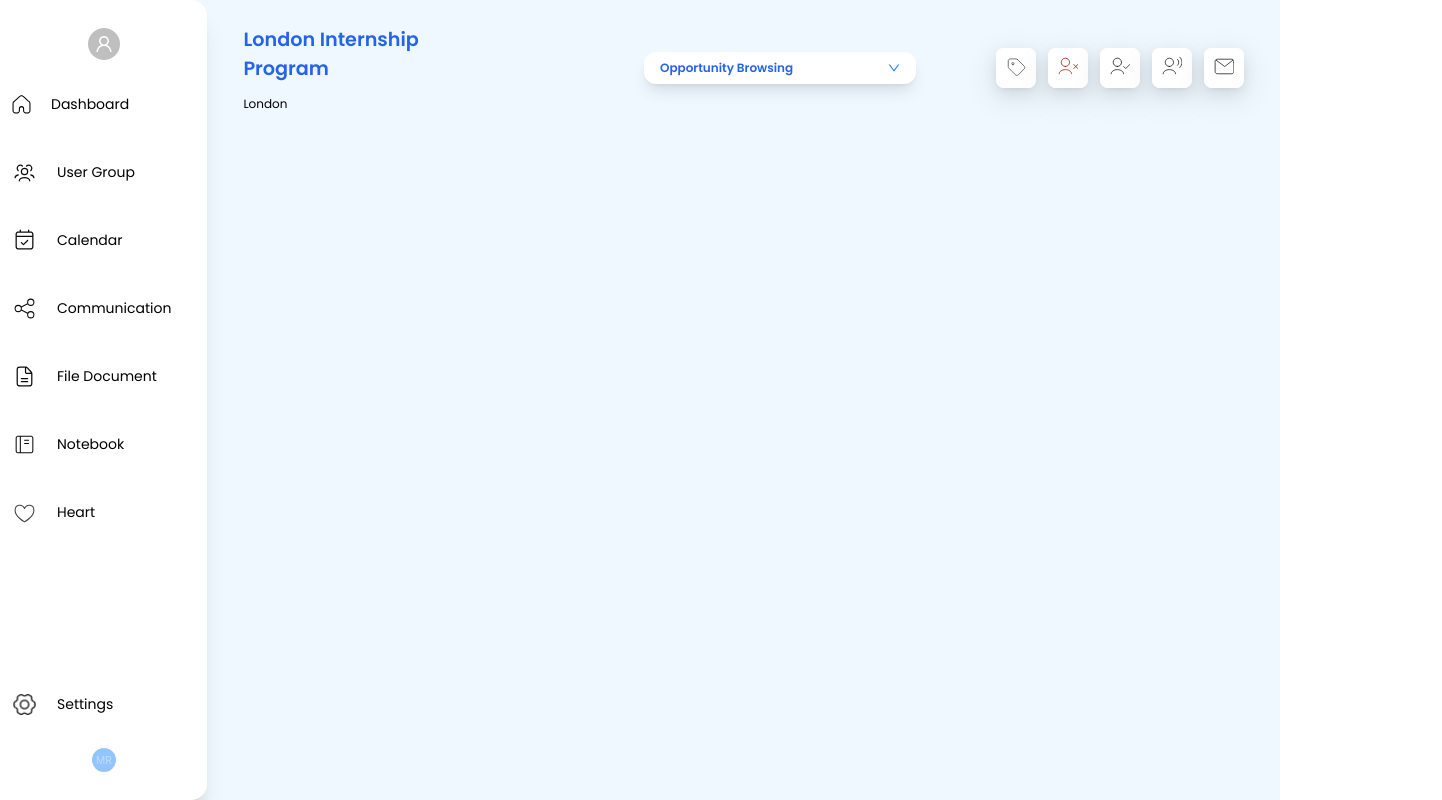
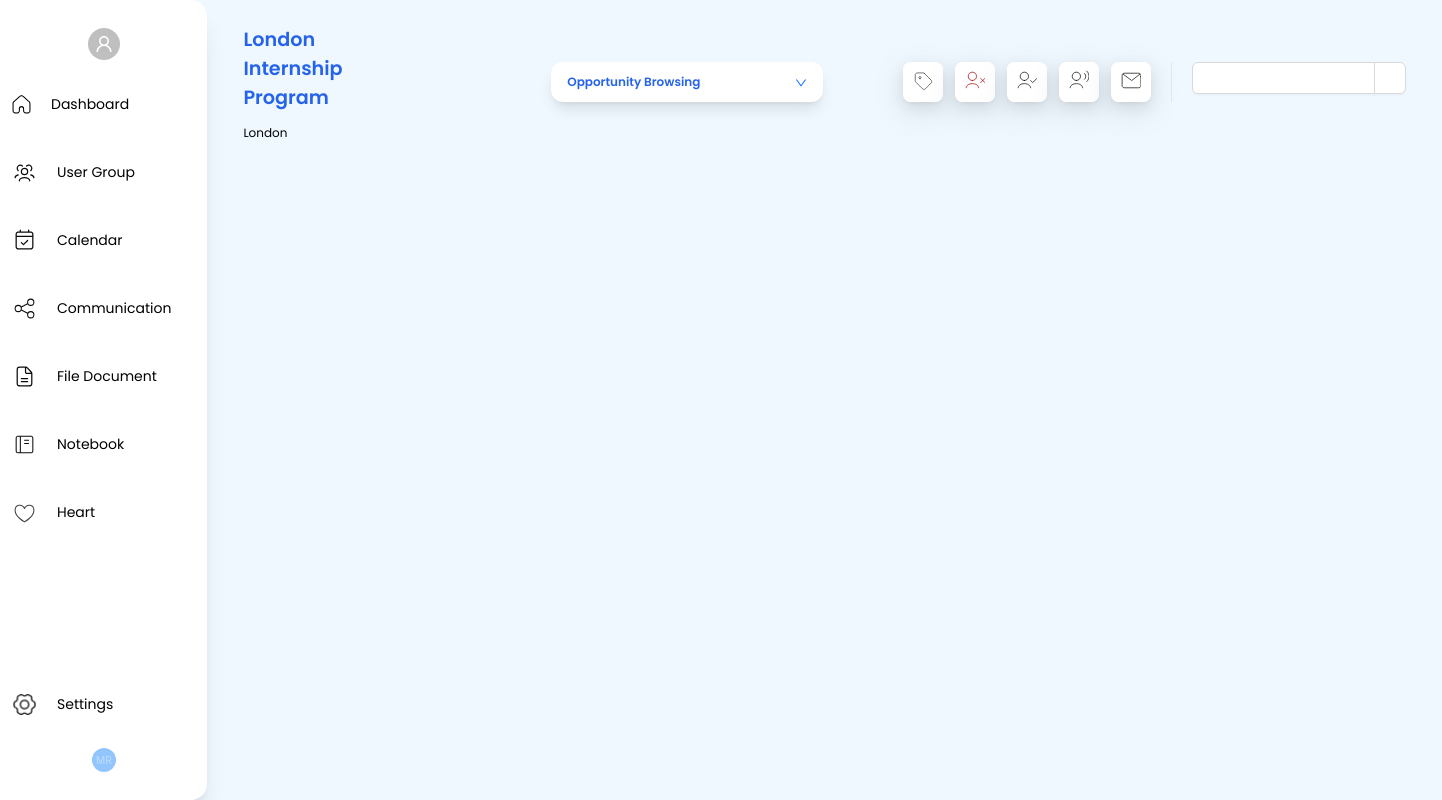
Before and after one commit to MostafaMahgoub/application-view, a React (Create React App) app: page / in a window 1280 px wide. Shown: the whole page, 1442 px wide, since content can reach past the window. Built offline with nearby package versions, Linux system fonts and the light colour scheme; what tailwindcss-scoped-groups would draw is missing.

Commit message:
finished 100% of the header

```diff
--- a/src/Header/Components/Dropdown.tsx
+++ b/src/Header/Components/Dropdown.tsx
@@ -56,7 +56,7 @@ function DropdownMenu() {
   return (
     <Dropdown overlay={menu} trigger={["hover"]}>
       <Typography.Link>
-        <Space className="bg-white rounded-xl pr-4 pl-4 h-8 w-60 flex justify-between shadow-lg hover:rounded-br-none">
+        <Space className="bg-white rounded-xl pr-4 pl-4 h-10 w-60 flex justify-between shadow-lg hover:rounded-br-none">
           <p
             className={`text-blue-600 text-xs font-poppins font-bold leading-6 break-words ${
               selectedKey ? "text-blue-600" : ""
--- /dev/null
+++ b/src/Header/Components/DropdownButton.tsx
@@ -0,0 +1,40 @@
+import { Dropdown, Space } from 'antd';
+import { DownOutlined } from '@ant-design/icons';
+
+const onMenuClick = (e: any) => {
+  console.log('click', e);
+};
+
+const items = [
+  {
+    key: '1',
+    label: 'Move To Video Interview I',
+  },
+  {
+    key: '2',
+    label: 'Move To Video Interview II',
+  },
+  {
+    key: '3',
+    label: 'Move To Video Interview III',
+  },
+];
+
+function DropdownButton() {
+  return (
+    <Space direction="vertical">
+      <Dropdown.Button
+      className='rounded-xl'
+        icon={<DownOutlined className='text-white' />}
+        menu={{
+          items,
+          onClick: onMenuClick,
+        }}
+      >
+        <p className='text-white text-xs font-poppins font-medium leading-6 break-words self-center'>Move To Video Interview I</p>
+      </Dropdown.Button>
+    </Space>
+  );
+}
+
+export default DropdownButton;
--- a/src/Header/Header.tsx
+++ b/src/Header/Header.tsx
@@ -5,6 +5,8 @@ import { ReactComponent as CP } from "./assets/CP.svg";
 import { ReactComponent as UserCheck } from "./assets/User_Check.svg";
 import { ReactComponent as UserClose } from "./assets/User_Close.svg";
 import { ReactComponent as UserVoice } from "./assets/User_Voice.svg";
+import DropdownButton from "./Components/DropdownButton";
+import { Divider } from 'antd';
 
 function Header() {
   return (
@@ -25,6 +27,8 @@ function Header() {
       <SquareButton icon={<UserCheck width={25} height={25} />} />
       <SquareButton icon={<UserVoice width={25} height={25} />} />
       <SquareButton icon={<Mail width={25} height={25} />} />
+      <Divider type="vertical" className="h-auto" />
+      <DropdownButton />
       </div>
     </header>
   );
--- a/src/index.css
+++ b/src/index.css
@@ -22,3 +22,14 @@ code {
 .ant-float-btn-content {
   margin-right: 0.4rem;
 }
+
+button.ant-btn.css-dev-only-do-not-override-1vr7spz.ant-btn-default.ant-btn-icon-only.ant-btn-compact-item.ant-btn-compact-last-item.ant-dropdown-trigger {
+  background: #1D5ECD;
+  height: 2.6rem;
+}
+
+button.ant-btn.css-dev-only-do-not-override-1vr7spz.ant-btn-default.ant-btn-compact-item.ant-btn-compact-first-item {
+  display: flex;
+  background: #1D5ECD;
+  height: 2.6rem;
+}
```
